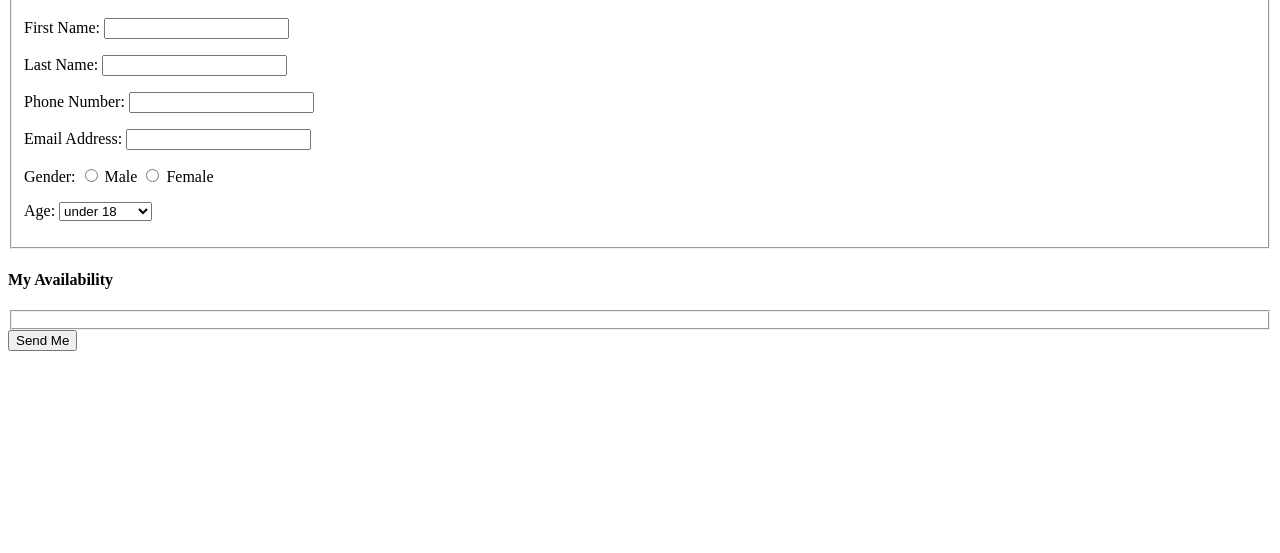
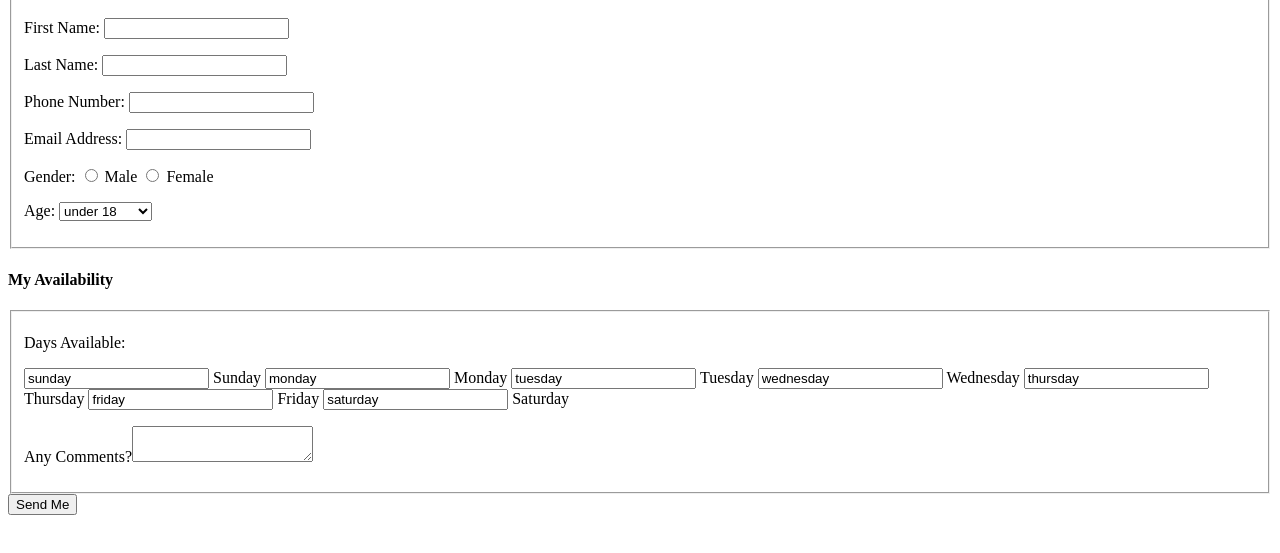
Before and after one commit to wgaylord/itmd-361-spring2020-Lab4, a plain HTML site: page index.html in a window 1280 px wide. Shown: the part 101-654 px from the top of the page. Drawn offline with Linux system fonts and the light colour scheme.

Commit message:
Add the available area and hidden field

```diff
--- a/index.html
+++ b/index.html
@@ -21,7 +21,7 @@
         </p>
         <p>
           <label>Phone Number:
-            <input type="tel" name="phone_field">
+            <input type="tel" name="phone_field"  pattern="[0-9]{3}-[0-9]{3}-[0-9]{4}">
           </label>
         </p>
         <p>
@@ -53,8 +53,21 @@
       </fieldset>
       <h4>My Availability</h4>
       <fieldset>
-
+        <p>
+          <p>Days Available:</p>
+          <label><input type=”checkbox" name="available_field" value="sunday"> Sunday</label>
+          <label><input type=”checkbox" name="available_field" value="monday"> Monday</label>
+          <label><input type=”checkbox" name="available_field" value="tuesday"> Tuesday</label>
+          <label><input type=”checkbox" name="available_field" value="wednesday"> Wednesday</label>
+          <label><input type=”checkbox" name="available_field" value="thursday"> Thursday</label>
+          <label><input type=”checkbox" name="available_field" value="friday"> Friday</label>
+          <label><input type=”checkbox" name="available_field" value="saturday"> Saturday</label>
+        </p>
+        <p>
+            <label>Any Comments?<textarea name="comments_field"></textarea></label>
+        </p>
       </fieldset>
+      <input type="hidden" name="hidden_field" value="wgaylord">
       <input type="submit" value="Send Me">
     </form>
   </body>
```
